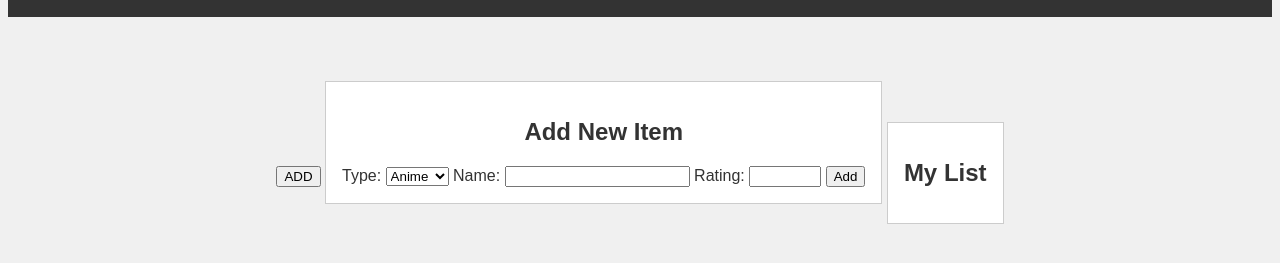
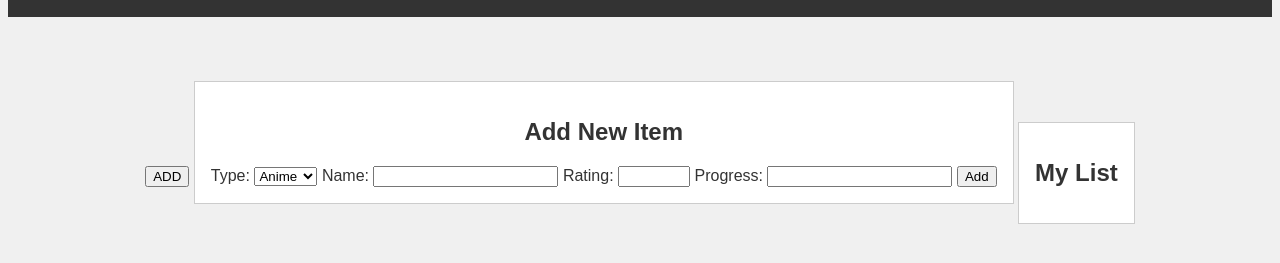
Before and after one commit to MalekMansour/MyAnimeList, a plain HTML site: page index.html in a window 1280 px wide. Shown: the part 103-366 px from the top of the page. Drawn offline with Linux system fonts and the light colour scheme.

Commit message:
Update index.html

```diff
--- a/index.html
+++ b/index.html
@@ -27,6 +27,10 @@
                 <label for="rating">Rating:</label>
                 <input type="number" id="rating" name="rating" min="0" max="10" step="0.1" required>
 
+                <label for="progress">Progress:</label>
+                <input type="number" id="progress" name="progress" min="0" required>
+
+
                 <button type="submit">Add</button>
             </form>
         </div>
```
